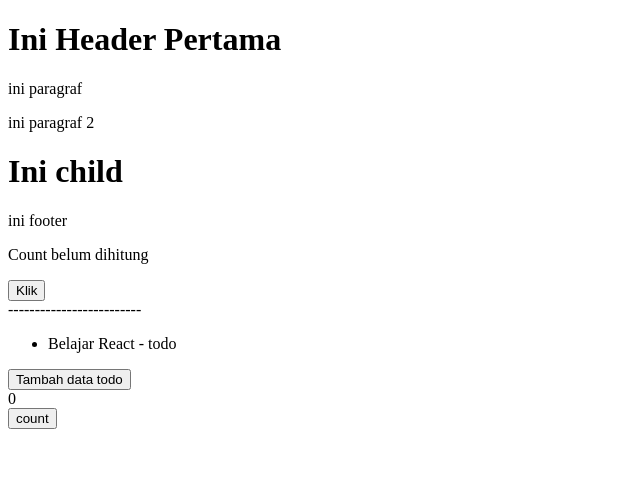
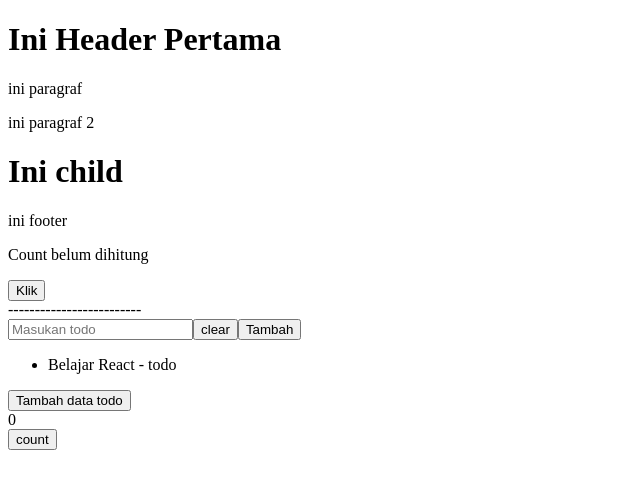
Before and after one commit to ariefyusron/learn-react-js-batch-15, a React (Vite) app: page / in a window 1280 px wide. Shown: the top 488 px of the page, without its empty margins (0-640 px from the left). Built offline with nearby package versions, Linux system fonts and the light colour scheme.

Commit message:
learn input onchange

```diff
--- a/src/components/TodoList.jsx
+++ b/src/components/TodoList.jsx
@@ -3,11 +3,12 @@ import { useState, useEffect } from 'react'
 const TodoList = () => {
   const [todoList, setTodoList] = useState([])
   const [count, setCount] = useState(0)
+  const [value, setValue] = useState('')
 
-  const handleAddTodo = () => {
+  const handleAddTodo = (desc = 'Belajar React') => {
     setTodoList([
       {
-        desc: 'Belajar React',
+        desc,
         status: 'todo'
       },
       ...todoList
@@ -26,6 +27,19 @@ const TodoList = () => {
 
   return (
     <>
+      <input
+        placeholder='Masukan todo'
+        onChange={(e) => {
+          setValue(e.target.value)
+        }}
+        value={value}
+      />
+      <button onClick={() => setValue('')}>clear</button>
+      <button onClick={() => {
+        handleAddTodo(value)
+        setValue('')
+      }}>Tambah</button>
+
       {todoList.length > 0 ? (
         <ul>
           {todoList.map((item, index) => (
@@ -38,7 +52,7 @@ const TodoList = () => {
         </div>
       )}
 
-      <button onClick={handleAddTodo}>Tambah data todo</button>
+      <button onClick={() => handleAddTodo()}>Tambah data todo</button>
 
       <div>{count}</div>
       <button onClick={handleCount}>count</button>
```
